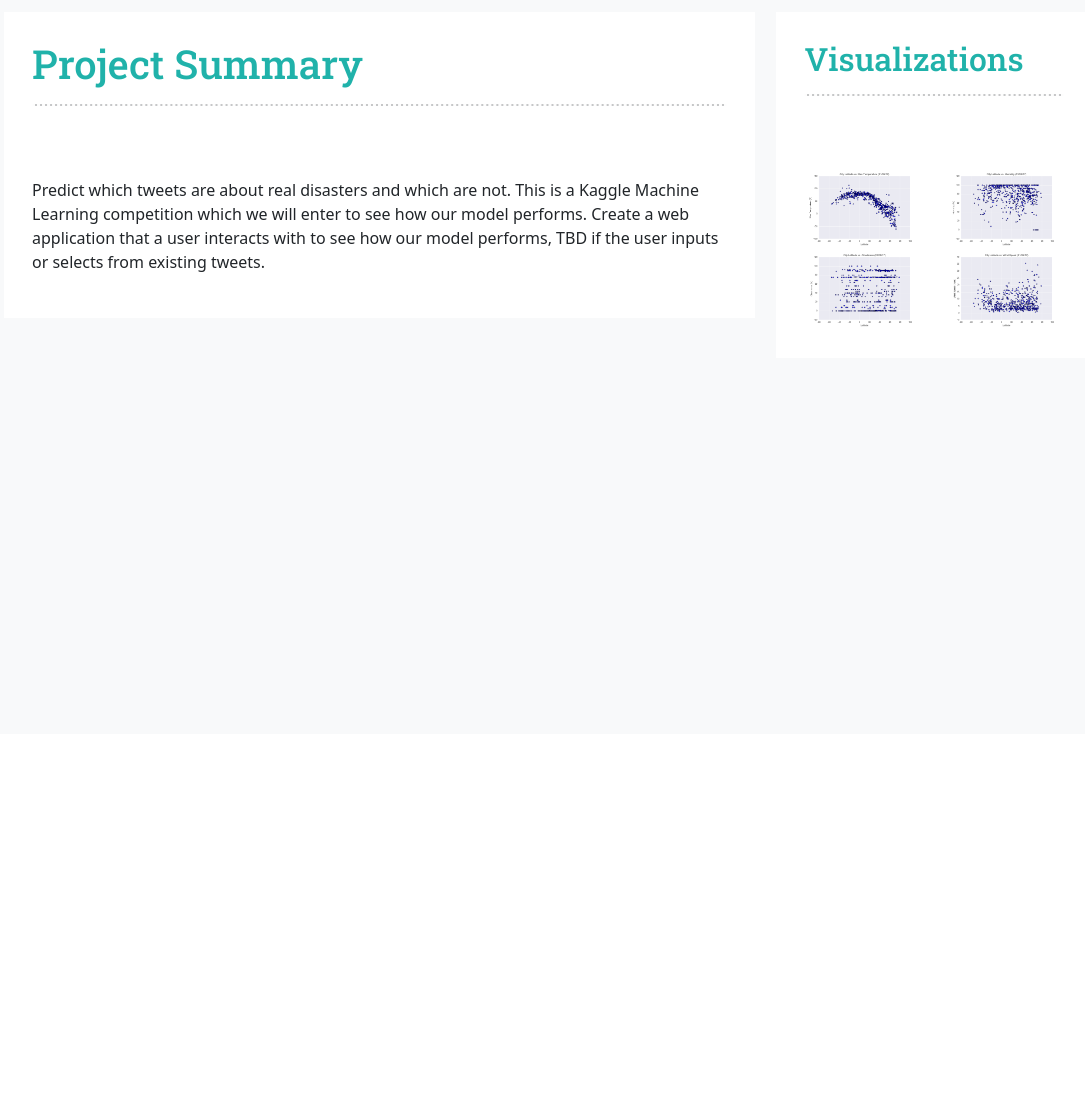
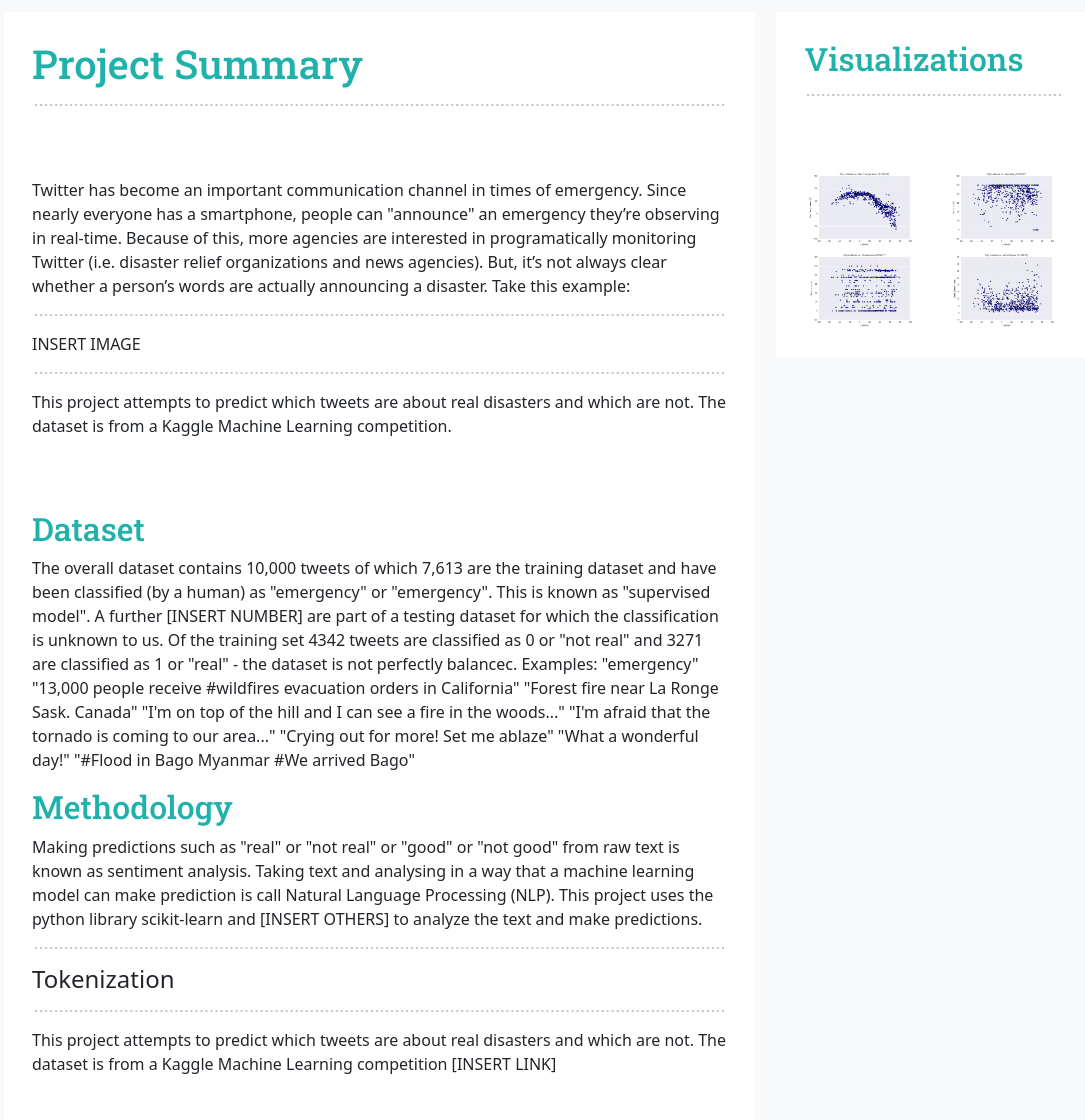
Before and after one commit to jennamurphymcad/Final-Project, a Flask app: page / in a window 1280 px wide. Shown: the part 66-1186 px from the top of the page, without its empty margins (92-1177 px from the left). Before the commit the page ends 393 px from the top, so only its background shows below. Run offline with Flask 2, Linux system fonts and the light colour scheme; some libraries are stand-ins or nearby versions.

Commit message:
My updates to html content

```diff
--- a/Flask_App/templates/index.html
+++ b/Flask_App/templates/index.html
@@ -62,7 +62,52 @@
         <div class="col-lg-12 col-md-12">
           <!-- <img src="#" alt="Main Fig Example"> -->
           <p>
-            Predict which tweets are about real disasters and which are not. This is a Kaggle Machine Learning competition which we will enter to see how our model performs. Create a web application that a user interacts with to see how our model performs, TBD if the user inputs or selects from existing tweets.
+            Twitter has become an important communication channel in times of emergency.
+            Since nearly everyone has a smartphone, people can "announce" an emergency they’re observing in real-time.
+            Because of this, more agencies are interested in programatically monitoring Twitter (i.e. disaster relief organizations and news agencies).
+            But, it’s not always clear whether a person’s words are actually announcing a disaster. Take this example:
+            <hr>
+            INSERT IMAGE
+            <hr>
+            This project attempts to predict which tweets are about real disasters and which are not.
+            The dataset is from a Kaggle Machine Learning competition.
+          </p>
+        </div>
+      </div>
+      <div class="row">
+        <div class="col-lg-12 col-md-12">
+          <!-- <img src="#" alt="Main Fig Example"> -->
+          <h2>Dataset</h2>
+          <p>The overall dataset contains 10,000 tweets of which 7,613 are the training dataset and have been classified (by a human) as "emergency" or "emergency".
+            This is known as "supervised model". A further [INSERT NUMBER] are part of a testing dataset for which the classification is unknown to us.
+            Of the training set 4342 tweets are classified as 0 or "not real" and 3271 are classified as 1 or "real" - the dataset is not perfectly balancec.
+
+            Examples:
+
+            "emergency"
+            "13,000 people receive #wildfires evacuation orders in California"
+            "Forest fire near La Ronge Sask. Canada"
+            "I'm on top of the hill and I can see a fire in the woods..."
+            "I'm afraid that the tornado is coming to our area..."
+
+            "Crying out for more! Set me ablaze"
+            "What a wonderful day!"
+            "#Flood in Bago Myanmar #We arrived Bago"
+
+          </p>
+
+
+
+          <h2>Methodology</h2>
+          <p>
+            Making predictions such as "real" or "not real" or "good" or "not good" from raw text is known as sentiment analysis.
+            Taking text and analysing in a way that a machine learning model can make prediction is call Natural Language Processing (NLP).
+            This project uses the python library scikit-learn and [INSERT OTHERS] to analyze the text and make predictions.
+            <hr>
+            <h4>Tokenization</h4>
+            <hr>
+            This project attempts to predict which tweets are about real disasters and which are not.
+            The dataset is from a Kaggle Machine Learning competition [INSERT LINK]
           </p>
         </div>
       </div>
```
Also changed, not shown: 2 other files.
